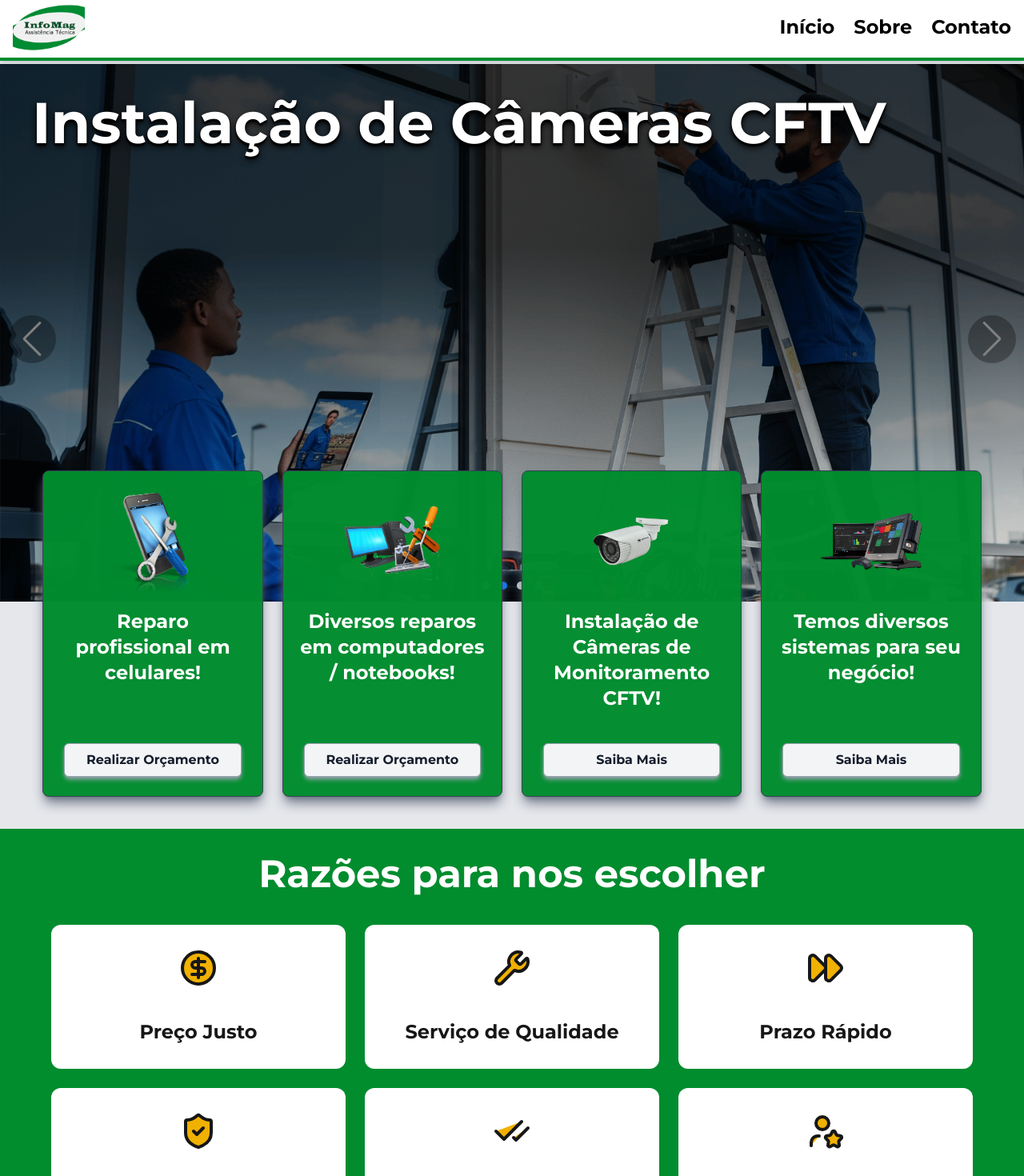
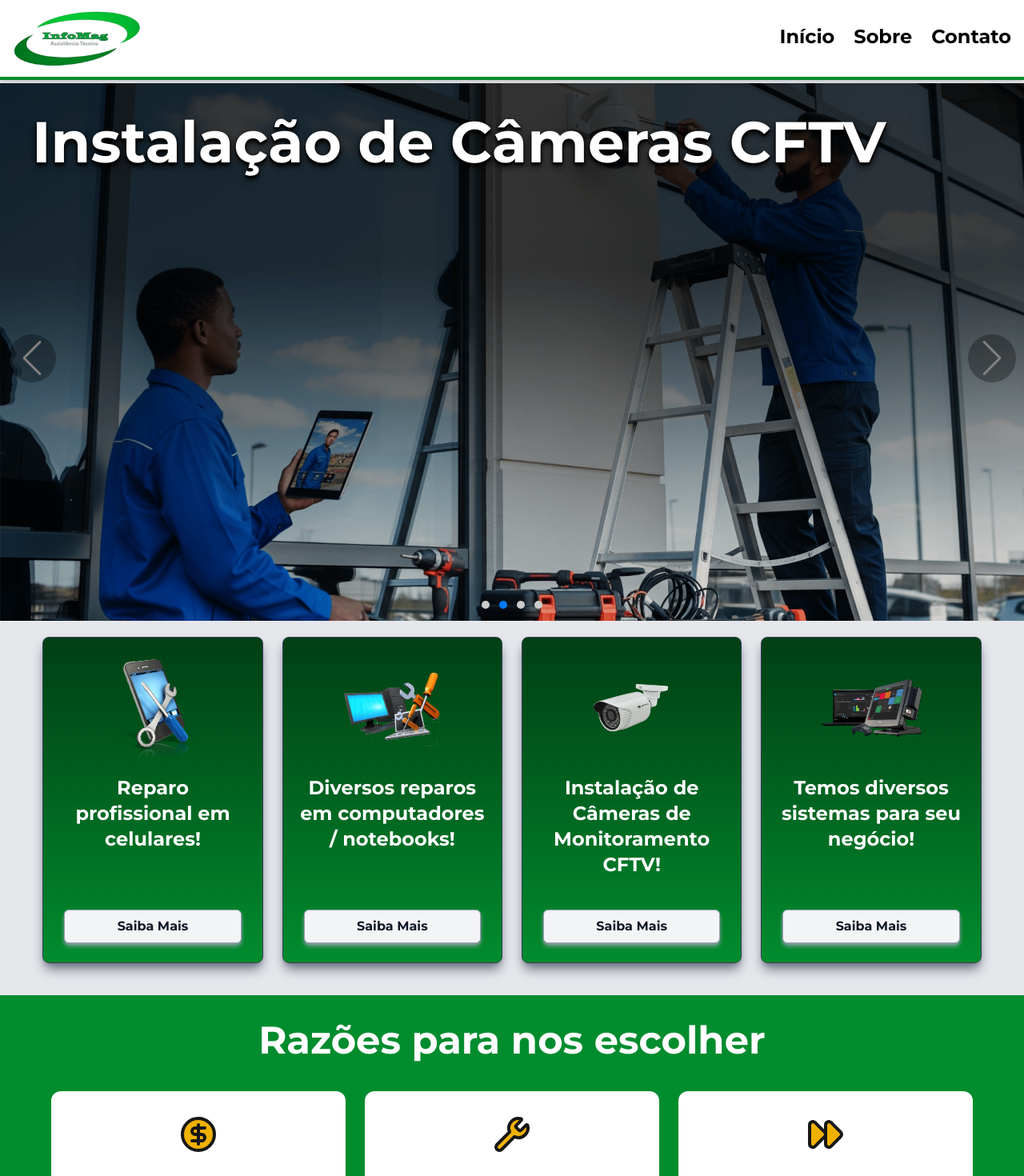
Before and after one commit to mathszgg/Projeto-Site-Infomag, a Next.js app: page / in a window 1280 px wide. Shown: the top 1470 px of the page at 80% size. Built offline with nearby package versions, Linux system fonts and the light colour scheme.

Commit message:
Changing Logo

```diff
--- a/src/app/page.tsx
+++ b/src/app/page.tsx
@@ -14,7 +14,9 @@ const Page = () => {
       <main className="">
         <section className="pt-1 lg:mt-0 bg-gray-200">
           <div><Carousel showProgressBar={false} /></div>
-          <div className="pt-5 lg:-mt-46 pb-10"><ServicesProvided /></div>
+        </section>
+        <section>
+          <div className="pt-5 pb-10 bg-gray-200"><ServicesProvided /></div>
         </section>
         <section>
           <ChooseUs />
--- a/src/components/Carousel.tsx
+++ b/src/components/Carousel.tsx
@@ -13,6 +13,7 @@ import { useRef } from 'react';
 // Não precisa mais importar o CarouselSlide
 // import CarouselSlide from './CarouselSlide';
 import { SlideProps } from '@/types/TypeCarouselSlides';
+import Logo from './ui/Logo';
 
 type Props = {
     showProgressBar?: boolean;
--- a/src/components/Footer.tsx
+++ b/src/components/Footer.tsx
@@ -12,10 +12,14 @@ const Footer = () => {
 
                     {/* Coluna 1: Logo e Descrição */}
                     <div className="flex flex-col items-center md:items-start ">
-                        <Logo />
+                        <div className="bg-white p-1 rounded-xl">
+                            <Logo />
+                        </div>
+
                         <p className="mt-4 text-center md:text-left text-gray-400">
                             Sua empresa de assistência técnica especializada em Piraí, RJ. Qualidade e confiança que você pode contar.
                         </p>
+
                     </div>
 
                     {/* Coluna 2: Links Rápidos */}
--- a/src/components/HeaderPage.tsx
+++ b/src/components/HeaderPage.tsx
@@ -4,13 +4,17 @@ import MenuBar from "./MenuBar";
 
 const HeaderPage = () => {
     return (
-        <header className="bg-white text-black border-b-4 border-b-primary-color shadow-md sticky top-0 z-50">
-            <div className="container mx-auto h-[var(--header-height)] flex flex-row justify-between items-center px-4">
-                <Link href="/">
-                    <Logo />
-                </Link>
+        <header className="bg-white text-black border-b-4 border-b-primary-color shadow-md sticky top-0 z-50 flex justify-center">
+            <div className="container mx-auto h-[var(--header-height)] inline-flex flex-row justify-between items-center px-4 my-3">
+                <div>
+                    <Link href="/">
+                        <Logo />
+                    </Link>
+                </div>
 
-                <MenuBar />
+                <div>
+                    <MenuBar />
+                </div>
             </div>
         </header>
     )
--- a/src/components/ServicesProvided.tsx
+++ b/src/components/ServicesProvided.tsx
@@ -12,21 +12,21 @@ type Services = {
 }
 
 const servicesList: Services[] = [
-    { image: '/img/page/services-provided/phone.png', title: 'Manutenção de Celulares', text: 'Reparo profissional em celulares!', buttonText: 'Realizar Orçamento', transitionDirection: "bottom" },
-    { image: '/img/page/services-provided/computer.png', title: 'Manutenção de Computadores', text: 'Diversos reparos em computadores / notebooks!', buttonText: 'Realizar Orçamento', transitionDirection: "top" },
+    { image: '/img/page/services-provided/phone.png', title: 'Manutenção de Celulares', text: 'Reparo profissional em celulares!', buttonText: 'Saiba Mais', transitionDirection: "bottom" },
+    { image: '/img/page/services-provided/computer.png', title: 'Manutenção de Computadores', text: 'Diversos reparos em computadores / notebooks!', buttonText: 'Saiba Mais', transitionDirection: "top" },
     { image: '/img/page/services-provided/cftv.png', title: 'Instalação de Câmeras CFTV', text: 'Instalação de Câmeras de Monitoramento CFTV!', buttonText: 'Saiba Mais', transitionDirection: "bottom" },
     { image: '/img/page/services-provided/pdv.png', title: 'Instalação de Sistemas', text: 'Temos diversos sistemas para seu negócio!', buttonText: 'Saiba Mais', transitionDirection: "top" }
 ]
 
 const ServicesProvided = () => {
     return (
-        <div className="opacity-98 relative z-20 w-11/12 container h-auto m-auto grid grid-cols-1 md:grid-cols-2 lg:grid-cols-4 gap-6 justify-center items-stretch">
+        <div className="z-20 relative w-11/12 container h-auto m-auto grid grid-cols-1 md:grid-cols-2 lg:grid-cols-4 gap-6 justify-center items-stretch">
             {servicesList.map((item, index) => {
                 return (
                     <ScrollAnimation
                         key={index}
                         direction={item.transitionDirection}
-                        className="bg-primary-color border border-gray-700 w-full py-6 px-4 rounded-lg flex flex-col items-center shadow-lg shadow-gray-500 hover:scale-105 hover:shadow-xl duration-800 "
+                        className="bg-gradient-to-t from-primary-color to-[#003f14] border border-gray-700 w-full py-6 px-4 rounded-lg flex flex-col items-center shadow-lg shadow-gray-500 hover:scale-105 hover:shadow-xl duration-400"
                     >
                         <Image src={item.image} alt={"Imagem do item " + item.title} width={128} height={128} className="mb-5 w-32 h-32 object-contain flex justify-center items-center" />
 
--- a/src/components/ui/Logo.tsx
+++ b/src/components/ui/Logo.tsx
@@ -2,13 +2,14 @@ import Image from 'next/image'
 
 const Logo = () => {
     return (
-        <Image
-            src='/img/logo.png'
-            alt='Enterprise Logo, link for initial page'
-            width={90}
-            height={90}
-            style={{ background: '', aspectRatio: '1/1', width: '90px', height: 'auto'}}
-        />
+        <div className='relative w-[160px] aspect-[2/1] flex justify-center items-center'>
+            <Image
+                src='/img/logo.png'
+                alt='Enterprise Logo, link for initial page'
+                fill
+                style={{ background: '', objectFit: 'contain', borderRadius: '20%' }}
+            />
+        </div>
     )
 }
 
```
Also changed, not shown: public/img/logo.png.
